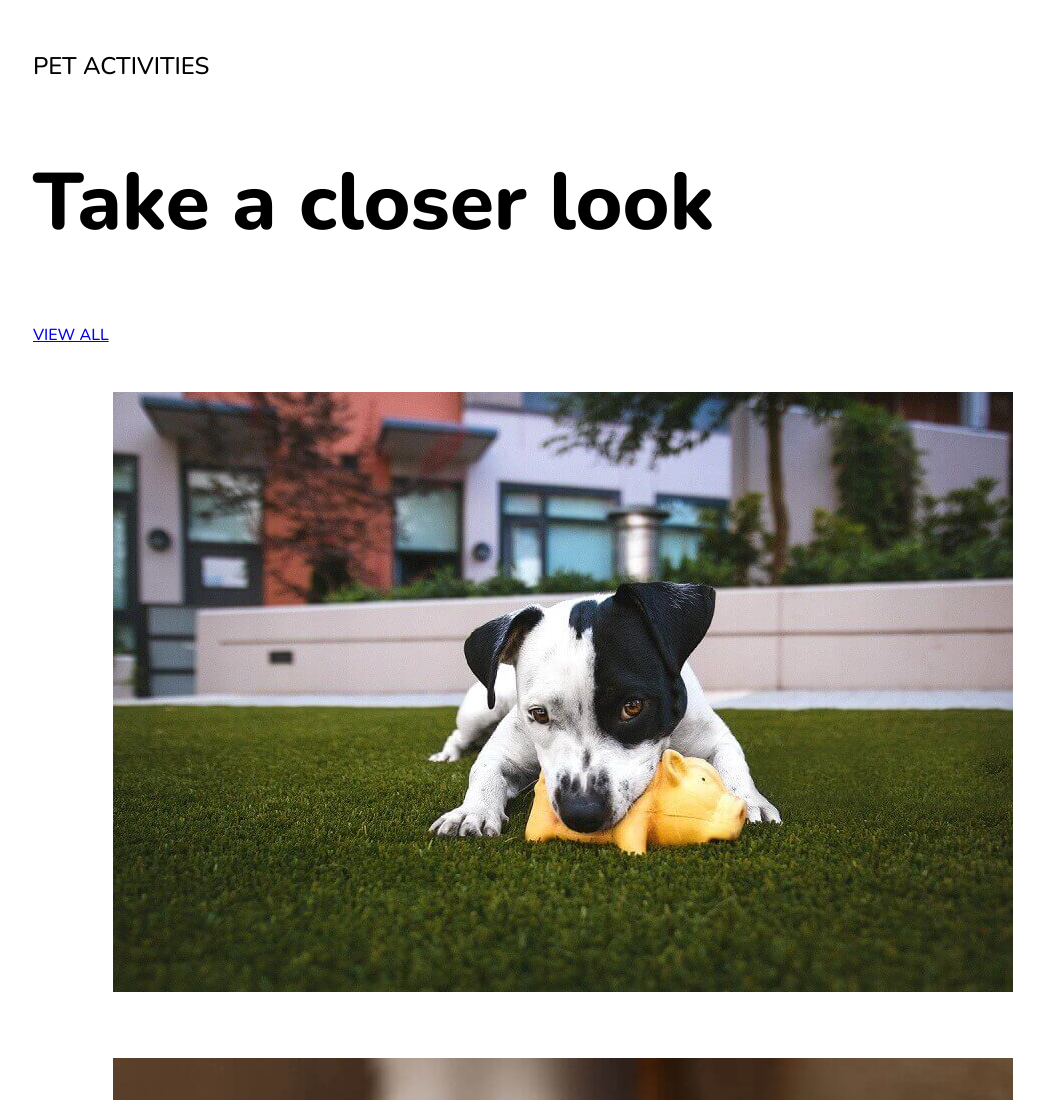
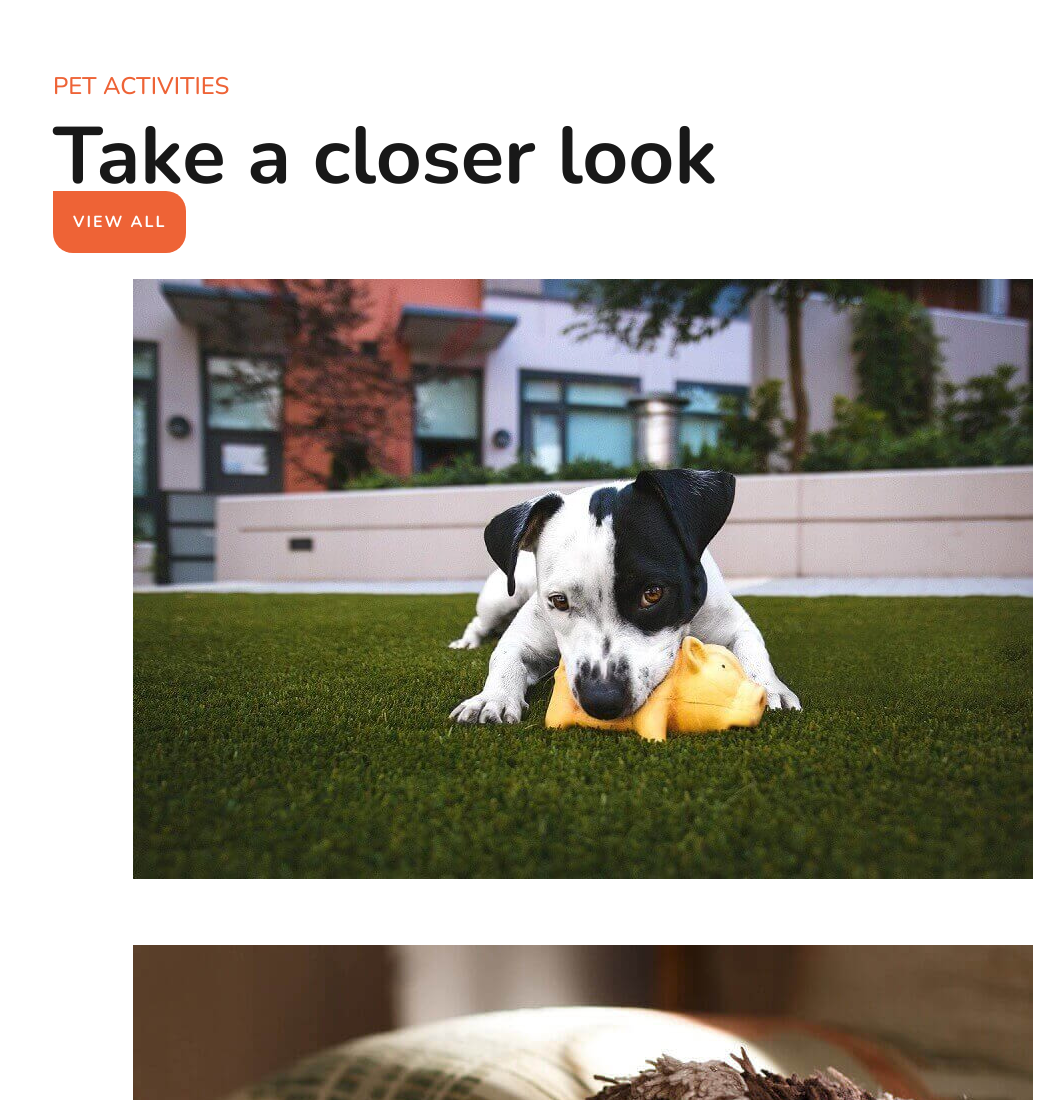
Before and after one commit to AndPrat/202307-w1ch4-andrea-prat, a plain HTML site: page index.html in a window 1280 px wide. Shown: the top 1100 px of the page, without its empty margins (17-1081 px from the left). Drawn offline with nearby package versions, Linux system fonts and the light colour scheme.

Commit message:
Choose the style for diferents classes of main sections

```diff
--- a/index.html
+++ b/index.html
@@ -16,7 +16,7 @@
       <div>
         <span class="section__subtitle">PET ACTIVITIES</span>
         <h1 class="section__title">Take a closer look</h1>
-        <a href="/" title="view all">VIEW ALL</a>
+        <a href="/" title="view all" class="button button__primary">VIEW ALL</a>
       </div>
 
       <ul class="category-list">
--- a/styles/styles.css
+++ b/styles/styles.css
@@ -1,4 +1,4 @@
-@import url("https://fonts.googleapis.com/css2?family=Nunito:wght@300;500;800&family=Open+Sans&display=swap");
+@import url("https://fonts.googleapis.com/css2?family=Nunito:wght@300;500;700&family=Open+Sans&display=swap");
 
 * ::before ::after {
   box-sizing: border-box;
@@ -14,20 +14,48 @@ body {
   font-family: "Nunito", sans-serif;
 }
 
+h1 {
+  margin: 0;
+}
+
+a {
+  text-decoration: none;
+}
+
 .main {
   padding: 40px;
   display: flex;
 }
 
 .main__section {
-  padding: 10px;
+  padding: 30px;
+  color: #ee6336;
 }
 .section__title {
   font-size: 5rem;
+  color: #181818;
 }
 
 .section__subtitle {
   font-size: 1.5rem;
+  display: inline-block;
+}
+
+.button {
+  background-color: #ffffff;
+  border-radius: 0px 20px 20px 20px;
+  border-color: #ee6336;
+  color: #181818;
+  padding: 20px;
+  size: 12px;
+  font-weight: bold;
+  letter-spacing: 2px;
+  text-align: right;
+}
+
+.button__primary {
+  background-color: #ee6336;
+  color: #ffffff;
 }
 
 .category-list {
```
